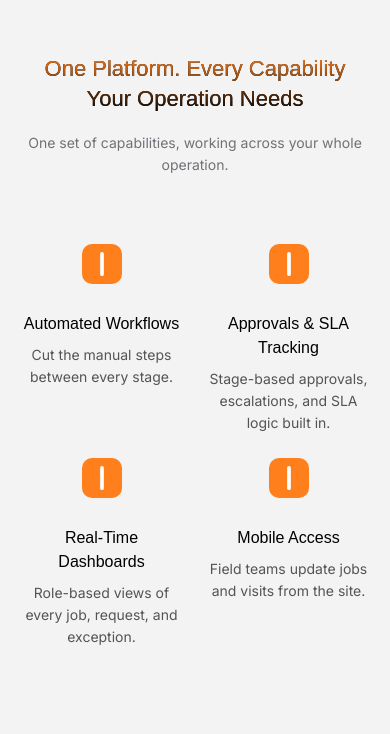
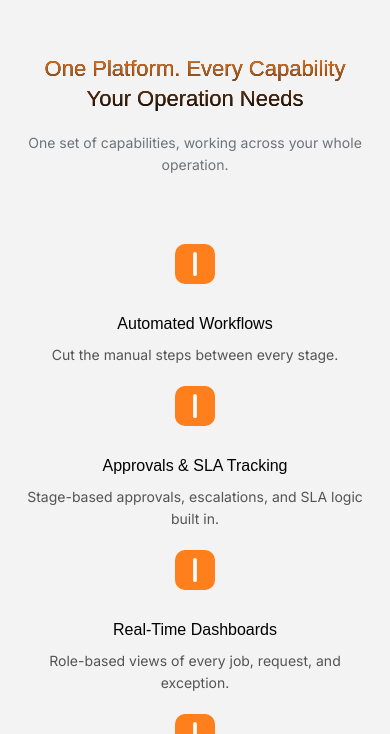
Before and after one commit to ThirdMeta-Dev/Dglide, a Next.js app: page / in a window 390 px wide. Shown: the part 11266-12000 px from the top of the page. Built offline with nearby package versions, Linux system fonts and the light colour scheme; no server answers; the database is empty.

Commit message:
fix: capabilities section single column on mobile

```diff
--- a/app/globals.css
+++ b/app/globals.css
@@ -124,8 +124,8 @@
   .comp-right   { width: 100% !important; }
 
   /* ── CapabilitiesSection ── */
-  .cap-grid { flex-wrap: wrap !important; gap: 24px !important; }
-  .cap-item { flex: 0 0 calc(50% - 12px) !important; min-width: 0 !important; }
+  .cap-grid { flex-wrap: wrap !important; gap: 20px !important; }
+  .cap-item { flex: 0 0 100% !important; min-width: 0 !important; }
 
   /* ── TestimonialsSection ── */
   .testi-header        { padding: 24px 20px 0 !important; }
```
